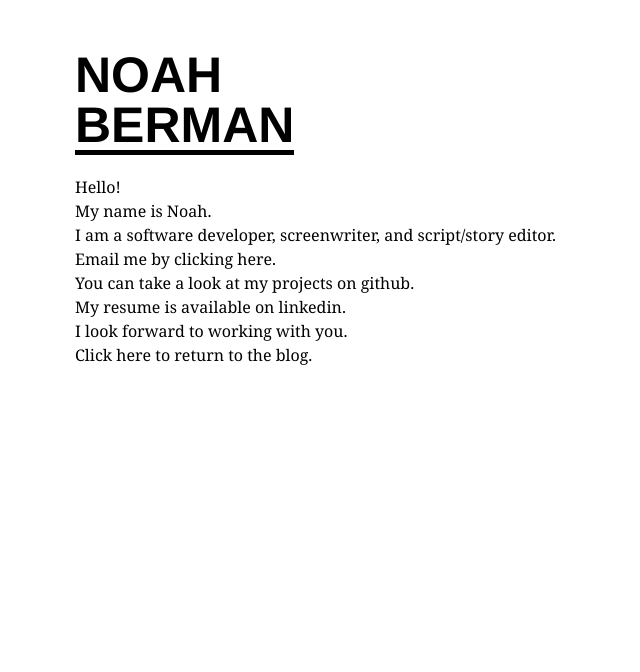
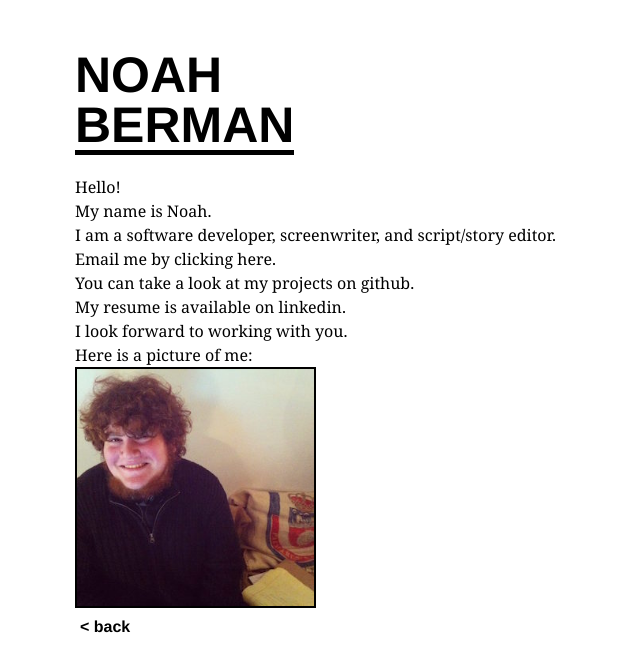
Before and after one commit to bermannoah/nbdotorg_blog, a Jekyll site: the page about.html, which Jekyll copies as it is, in a window 1280 px wide. Shown: the top 672 px of the page, without its empty margins (0-640 px from the left). Built offline with Jekyll 4.4.1, drawn with Linux system fonts in a browser that asks for light colours.

Commit message:
adds personal photo

```diff
--- a/about.html
+++ b/about.html
@@ -23,7 +23,11 @@
 	<p>You can take a look at my projects on <a href="https://github.com/bermannoah" target="_blank">github</a>.</p>
 	<p>My resume is available on <a href="https://www.linkedin.com/in/bermannoah" target="_blank">linkedin</a>.</p>
 	<p>I look forward to working with you.</p>
-  <p>Click <a href="/nbdotorg_blog/">here</a> to return to the blog.</p>
+	<p>Here is a picture of me:</p>
+	<img class="profile-image" src="/nbdotorg_blog/assets/nb_profile.jpeg">
+	<br />
+	<p><a class="back-button" href="/nbdotorg_blog/">< back </a></p>
+
 </div>
 
 </body>
--- a/css/stylesheet.css
+++ b/css/stylesheet.css
@@ -9,6 +9,12 @@ img {
   width: 60%;
   height: auto;
   border:100px solid #000000;
+}
+
+.profile-image {
+  width: 20%;
+  height: auto;
+  border: 2px solid #000000;
 }
 
 /* Text styles */
@@ -123,9 +129,15 @@ img {
   margin-left: 75px;
 }
 
-.info > p {
-  font-family: 'Roboto', Helvetica, sans-serif;
+.back-button {
+  font-family: Helvetica, sans-serif;
+  font-size: 1em;
   font-weight: 900;
+  color: #000;
+  float: left;
+  clear: both;
+  margin: 5px;
+  line-height: 1;
 }
 
 .info > a:visited {
```
Also changed, not shown: assets/nb_profile.jpeg (added).
